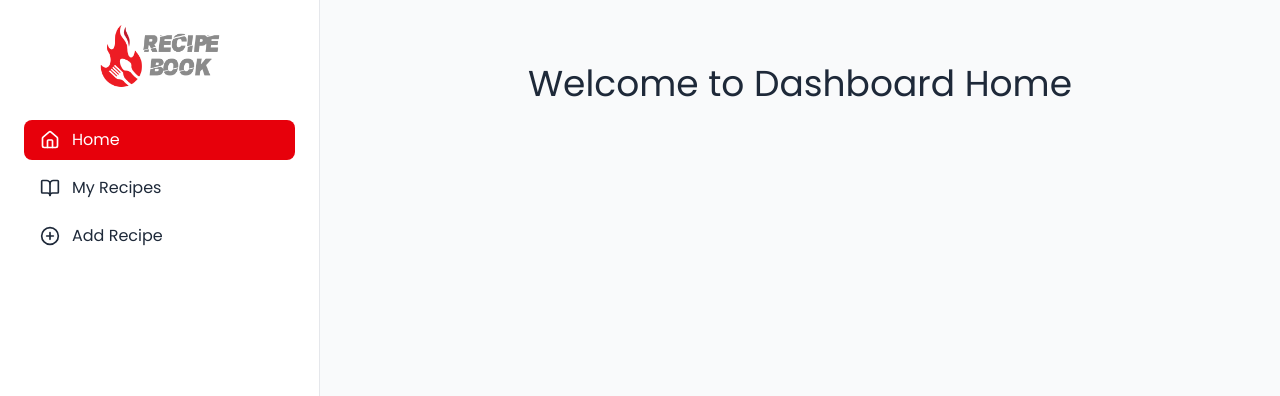
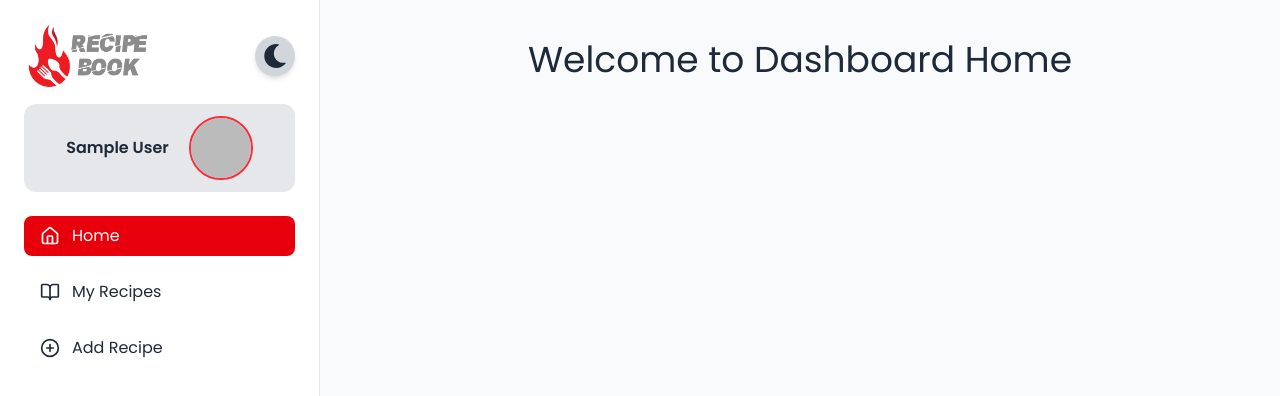
Before and after one commit to anik-siddiky/recipe-book-client, a React (Vite) app: page /dashboard in a window 1280 px wide. Shown: the top 396 px of the page. Built offline with nearby package versions, Linux system fonts and the light colour scheme; no server answers; sample sign-in values are in the browser's storage.

Commit message:
added my recipe and add recipe in the dashboard

```diff
--- a/src/Components/MyRecipePageCard.jsx
+++ b/src/Components/MyRecipePageCard.jsx
@@ -9,7 +9,7 @@ const MyRecipePageCard = ({ recipe, handleRecipeDelete, onUpdateClick }) => {
     } = recipe;
 
     return (
-        <div className="bg-white dark:bg-gray-800 shadow-lg rounded-2xl overflow-hidden m-4 flex flex-col">
+        <div className="bg-white dark:bg-gray-800 shadow-lg rounded-xl overflow-hidden flex flex-col">
             <img src={image} alt={title} className="w-full h-52 object-cover" />
 
             <div className="p-4 flex flex-col flex-grow">
@@ -45,14 +45,14 @@ const MyRecipePageCard = ({ recipe, handleRecipeDelete, onUpdateClick }) => {
                 <div className="mt-auto flex justify-between items-center gap-4 pt-4">
                     <button
                     onClick={onUpdateClick}
-                        className="bg-black hover:bg-gray-600 text-white px-4 py-2 rounded-md w-full flex justify-center items-center gap-1"
+                        className="bg-black hover:bg-gray-600 text-white px-4 py-2 w-full flex justify-center items-center gap-1"
                     >
                         <FaEdit size={20} />
                         Update
                     </button>
                     <button
                         onClick={() => handleRecipeDelete(_id)}
-                        className="bg-red-500 hover:bg-red-600 text-white px-4 py-2 rounded-md w-full flex justify-center items-center gap-1"
+                        className="bg-red-500 hover:bg-red-600 text-white px-4 py-2 w-full flex justify-center items-center gap-1"
                     >
                         <MdDelete size={20} />
                         Delete
--- a/src/Components/Navbar.jsx
+++ b/src/Components/Navbar.jsx
@@ -85,17 +85,18 @@ const Navbar = () => {
                 <NavLink to="/all-recipes" className={({ isActive }) => isActive ? 'text-[#ED1C24]' : 'hover:text-[#ED1C24] text-black dark:text-white'}>
                   <li className="md:text-[18px] font-normal">All Recipe</li>
                 </NavLink>
-                <NavLink to="/add-recipes" className={({ isActive }) => isActive ? 'text-[#ED1C24]' : 'hover:text-[#ED1C24] text-black dark:text-white'}>
+                {/* <NavLink to="/add-recipes" className={({ isActive }) => isActive ? 'text-[#ED1C24]' : 'hover:text-[#ED1C24] text-black dark:text-white'}>
                   <li className="md:text-[18px] font-normal">Add Recipe</li>
                 </NavLink>
                 <NavLink to="/my-recipes" className={({ isActive }) => isActive ? 'text-[#ED1C24]' : 'hover:text-[#ED1C24] text-black dark:text-white'}>
                   <li className="md:text-[18px] font-normal">My Recipe</li>
-                </NavLink>
-                {user && (
+                </NavLink> */}
                   <NavLink to="/dashboard" className={({ isActive }) => isActive ? 'text-[#ED1C24]' : 'hover:text-[#ED1C24] text-black dark:text-white'}>
                     <li className="md:text-[18px] font-normal">Dashboard</li>
                   </NavLink>
-                )}
+                  <NavLink to="/about" className={({ isActive }) => isActive ? 'text-[#ED1C24]' : 'hover:text-[#ED1C24] text-black dark:text-white'}>
+                    <li className="md:text-[18px] font-normal">About us</li>
+                  </NavLink>
               </ul>
             </div>
 
@@ -171,16 +172,19 @@ const Navbar = () => {
             <li className='text-[17px] font-light'>All Recipe</li>
           </NavLink>
 
-          <NavLink to="/add-recipes" onClick={closeDrawer} className={({ isActive }) => isActive ? 'text-[#ED1C24]' : ''}>
+          {/* <NavLink to="/add-recipes" onClick={closeDrawer} className={({ isActive }) => isActive ? 'text-[#ED1C24]' : ''}>
             <li className='text-[17px] font-light'>Add Recipe</li>
           </NavLink>
 
           <NavLink to="/my-recipes" onClick={closeDrawer} className={({ isActive }) => isActive ? 'text-[#ED1C24]' : ''}>
             <li className='text-[17px] font-light'>My Recipe</li>
-          </NavLink>
+          </NavLink> */}
 
           <NavLink to="/dashboard" onClick={closeDrawer} className={({ isActive }) => isActive ? 'text-[#ED1C24]' : ''}>
             <li className='text-[17px] font-light'>Dashboard</li>
+          </NavLink>
+          <NavLink to="/about" onClick={closeDrawer} className={({ isActive }) => isActive ? 'text-[#ED1C24]' : ''}>
+            <li className='text-[17px] font-light'>About us</li>
           </NavLink>
           {
             user && <NavLink onClick={handelLogOut} className="text-[17px] font-light">Log Out</NavLink>
--- a/src/Components/TopCookSection.jsx
+++ b/src/Components/TopCookSection.jsx
@@ -39,7 +39,7 @@ const TopCookSection = () => {
             <p className="text-center text-gray-600 dark:text-gray-300 mb-6 md:mb-10 max-w-2xl mx-auto">Meet the masterminds behind our best recipes. These top chefs bring passion, creativity, and expertise to every dish they craft.</p>
             <div className="grid grid-cols-1 md:grid-cols-2 lg:grid-cols-4 gap-8 lg:w-10/12 mx-auto">
                 {chefs.map((chef, index) => (
-                    <div key={index} className=" bg-gray-100 shadow-lg rounded-xl p-6 text-center transition-transform transform hover:scale-103 border border-transparent hover:shadow-2xl dark:bg-gray-800">
+                    <div key={index} className=" bg-gray-100 shadow-lg rounded-xl p-6 text-center transition-transform transform hover:scale-103 border border-transparent hover:shadow-2xl dark:bg-gray-800 cursor-pointer">
                         <img
                             src={chef.image}
                             alt={chef.name}
--- a/src/Layouts/Dashboard.jsx
+++ b/src/Layouts/Dashboard.jsx
@@ -1,10 +1,13 @@
-import React, { useRef } from 'react';
+import React, { useContext, useRef } from 'react';
 import { NavLink, Outlet, Link } from 'react-router';
 import { Home, PlusCircle, BookOpen } from 'lucide-react';
 import image from '../assets/recipe-book-header-2.png';
+import { AllContext } from '../Provider/ContextProvider';
+import DarkModeToggleButton from '../Components/DarkModeToggleButton';
 
 const Dashboard = () => {
     const drawerRef = useRef(null);
+    const { user } = useContext(AllContext);
 
     const closeDrawer = () => {
         if (drawerRef.current) {
@@ -32,7 +35,7 @@ const Dashboard = () => {
                     </div>
 
                     {/* Main content from nested routes */}
-                    <div className="p-6 flex-1">
+                    <div className="flex-1">
                         <Outlet />
                     </div>
                 </div>
@@ -41,17 +44,36 @@ const Dashboard = () => {
                 <div className="drawer-side">
                     <label htmlFor="my-drawer-2" className="drawer-overlay"></label>
                     <aside className="h-full w-80 bg-white dark:bg-gray-800 border-r border-gray-200 dark:border-gray-700 p-6 flex flex-col">
-                        {/* Logo/Heading */}
-                        <Link to="/" className="mb-8 block text-center">
-                            <img
-                                src={image}
-                                alt="Recipe Book Logo"
-                                className="mx-auto h-16 object-contain"
-                            />
-                        </Link>
+                        {/* Logo */}
+                        <div className='flex justify-between items-center'>
+                            <Link to="/" className="mb-4 block text-center">
+                                <img
+                                    src={image}
+                                    alt="Recipe Book Logo"
+                                    className="lg:mx-auto h-16 object-contain"
+                                />
+                            </Link>
+                            <div className='mb-4'>
+                                <DarkModeToggleButton />
+                            </div>
+                        </div>
+
+                        {/* User Info */}
+                        {user && (
+                            <div className='bg-gray-200 dark:bg-gray-700 rounded-xl mb-6'>
+                                <div className="flex justify-center items-center gap-5 p-3">
+                                    <p className="font-semibold">{user.displayName || 'Anonymous'}</p>
+
+                                    <img
+                                        src={user.photoURL || 'https://via.placeholder.com/80'}
+                                        alt={user.displayName || 'User'}
+                                        className="w-16 h-16 rounded-full object-cover border-2 border-red-500" />
+                                </div>
+                            </div>
+                        )}
 
                         {/* Navigation Links */}
-                        <ul className="space-y-2 flex-1">
+                        <ul className="space-y-4 flex-1">
                             <li>
                                 <NavLink
                                     to="/dashboard"
--- a/src/Pages/ErrorPage.jsx
+++ b/src/Pages/ErrorPage.jsx
@@ -4,7 +4,7 @@ import icon from '../assets/recipe-favicon.png';
 
 const ErrorPage = () => {
     return (
-        <div className="md:min-h-[calc(100vh-100px)] min-h-[calc(100vh-150px)] flex flex-col items-center justify-center bg-gray-100 text-center px-4">
+        <div className="min-h-screen flex flex-col items-center justify-center bg-gray-100 text-center px-4">
             <img src={icon} alt="Site Icon" className="w-36 h-36 mb-6" />
             <h1 className="text-6xl font-bold text-red-600 mb-4">404</h1>
             <h2 className="text-2xl font-semibold mb-2 text-gray-800">Page Not Found</h2>
--- a/src/Pages/MyRecipePage.jsx
+++ b/src/Pages/MyRecipePage.jsx
@@ -74,11 +74,10 @@ const MyRecipePage = () => {
     }
 
     return (
-        <div className='md:py-10 py-5 md:mb-20 min-h-screen'>
-            <h2 className='text-center font-medium md:text-4xl text-3xl mb-3 text-black dark:text-white'>
-                Your Total Recipes: {myRecipes.length}
-            </h2>
-            <div className='grid grid-cols-1 md:grid-cols-2 md:w-10/12 md:px-0 px-4 mx-auto'>
+        <div className='md:py-10 py-5 md:mb-20 min-h-screen lg:px-6 px-4 mx-auto'>
+            <h2 className='font-semibold md:text-4xl text-2xl text-black dark:text-white mb-1'> Your Recipe Collection ({myRecipes.length})</h2>
+            <p className='text-gray-600 dark:text-gray-300 text-base mb-8 lg:mb-14'> You can edit or delete any of your submitted recipes below.</p>
+            <div className='grid grid-cols-1 md:grid-cols-3 gap-4'>
                 {myRecipes.map(recipe => (
                     <MyRecipePageCard
                         key={recipe._id}
```
